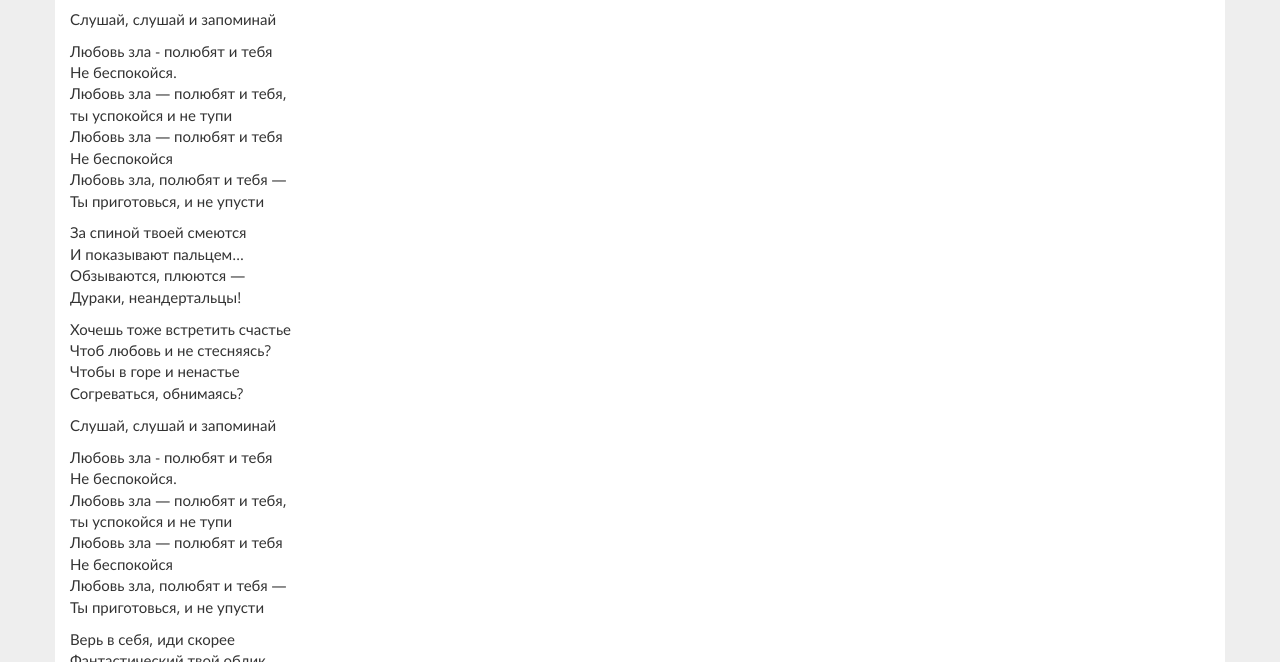
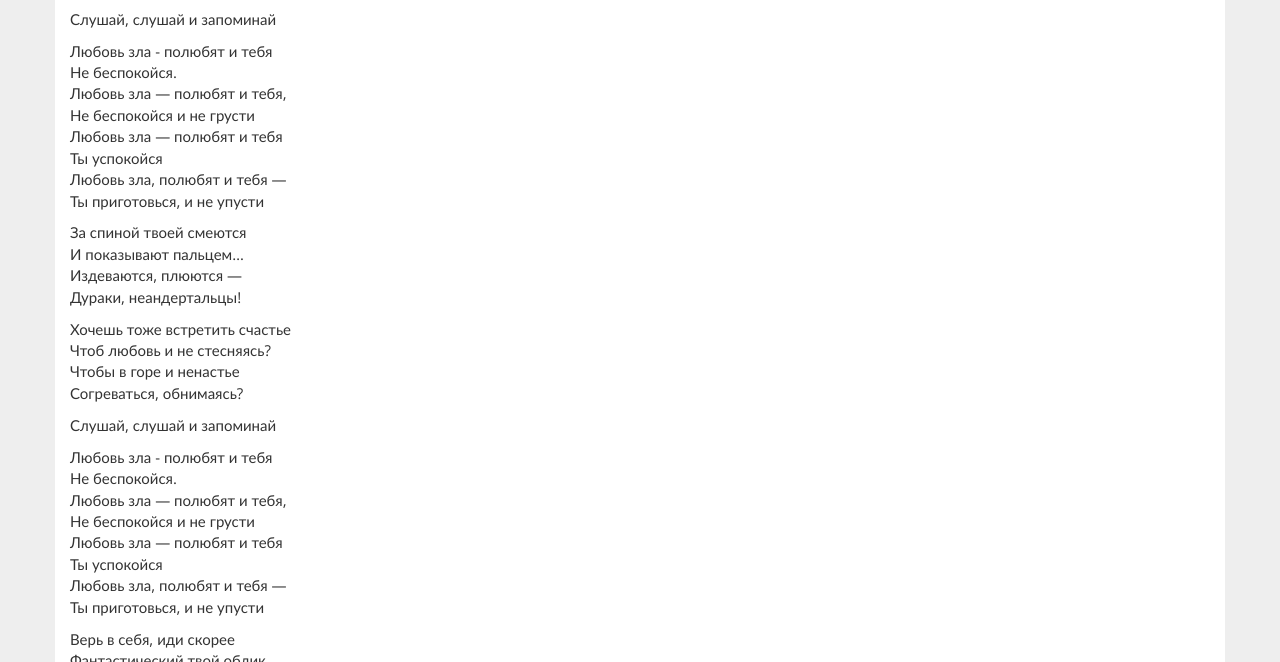
Before and after one commit to gruppa-gruppa-nsk/gruppa-gruppa-nsk.github.io, a Jekyll site: the page built from _posts/2017-04-18-psihoterapevticheskaya.markdown, in a window 1280 px wide and 1362 px high. Shown: the part 507-1169 px from the top of the window. Built offline with Jekyll 4.4.1, drawn with Linux system fonts in a browser that asks for light colours; comment, search, counter and statistics services are not loaded.

```diff
--- a/_posts/2017-04-18-psihoterapevticheskaya.markdown
+++ b/_posts/2017-04-18-psihoterapevticheskaya.markdown
@@ -24,15 +24,15 @@ date: 2017-04-18 16:48:00
 Любовь зла - полюбят и тебя
 Не беспокойся.
 Любовь зла — полюбят и тебя,
-ты успокойся и не тупи
+Не беспокойся и не грусти
 Любовь зла — полюбят и тебя
-Не беспокойся
+Ты успокойся
 Любовь зла, полюбят и тебя —
 Ты приготовься, и не упусти
 
 За спиной твоей смеются
 И показывают пальцем...
-Обзываются, плюются —
+Издеваются, плюются —
 Дураки, неандертальцы!
 
 Хочешь тоже встретить счастье
@@ -45,9 +45,9 @@ date: 2017-04-18 16:48:00
 Любовь зла - полюбят и тебя
 Не беспокойся.
 Любовь зла — полюбят и тебя,
-ты успокойся и не тупи
+Не беспокойся и не грусти
 Любовь зла — полюбят и тебя
-Не беспокойся
+Ты успокойся
 Любовь зла, полюбят и тебя —
 Ты приготовься, и не упусти
 
```
Also changed, not shown: _posts/2017-04-18-v-otaku.markdown (+12 -4 lines), _posts/2017-06-04-tualet.markdown (added, +20 -0 lines).
